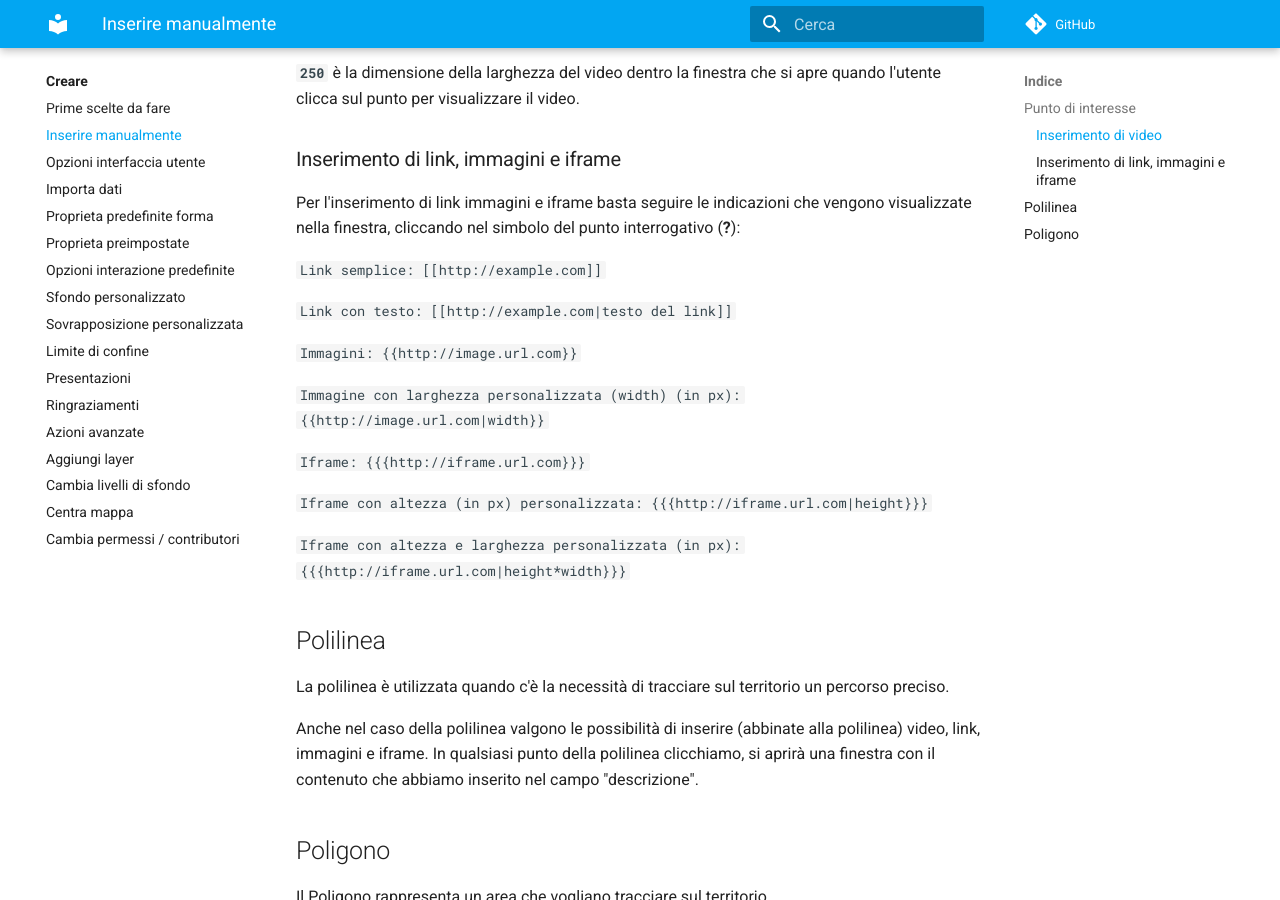
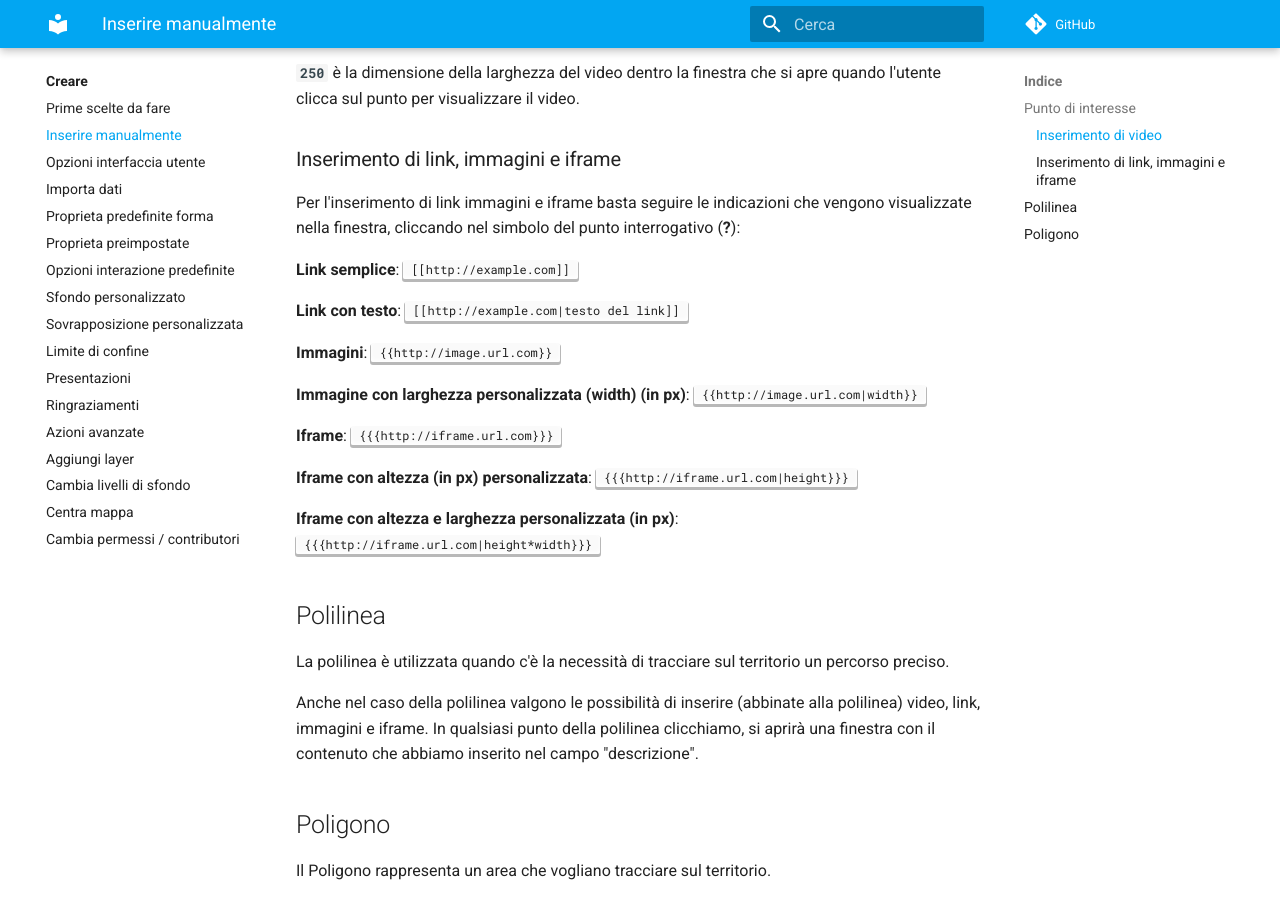
Before and after one commit to opendatasicilia/guida-umap, an MkDocs documentation site: the page built from docs/creare/inserire-manualmente.md, in a window 1280 px wide and 900 px high, scrolled down 1836 px. Built offline with MkDocs 1.6.1 and Material for MkDocs 9.7.7, drawn with Linux system fonts in a browser that asks for light colours; comment, search, counter and statistics services are not loaded; some of the changed lines change nothing that is shown.

Commit message:
Update inserire-manualmente.md

```diff
--- a/docs/creare/inserire-manualmente.md
+++ b/docs/creare/inserire-manualmente.md
@@ -35,19 +35,19 @@ dove
 
 Per l'inserimento di link immagini e iframe basta seguire le indicazioni che vengono visualizzate nella finestra, cliccando nel simbolo del punto interrogativo (**?**):
 
-`Link semplice: [[http://example.com]]`
+**Link semplice**: <kbd>[[http://example.com]]</kbd>
 
-`Link con testo: [[http://example.com|testo del link]]`
+**Link con testo**: <kbd>[[http://example.com|testo del link]]</kbd>
 
-`Immagini: {{http://image.url.com}}`
+**Immagini**: <kbd>{{http://image.url.com}}</kbd>
 
-`Immagine con larghezza personalizzata (width) (in px): {{http://image.url.com|width}}`
+**Immagine con larghezza personalizzata (width) (in px)**: <kbd>{{http://image.url.com|width}}</kbd>
 
-`Iframe: {{{http://iframe.url.com}}}`
+**Iframe**: <kbd>{{{http://iframe.url.com}}}</kbd>
 
-`Iframe con altezza (in px) personalizzata: {{{http://iframe.url.com|height}}}`
+**Iframe con altezza (in px) personalizzata**: <kbd>{{{http://iframe.url.com|height}}}</kbd>
 
-`Iframe con altezza e larghezza personalizzata (in px): {{{http://iframe.url.com|height*width}}}`
+**Iframe con altezza e larghezza personalizzata (in px)**: <kbd>{{{http://iframe.url.com|height*width}}}</kbd>
 
 
 
```
